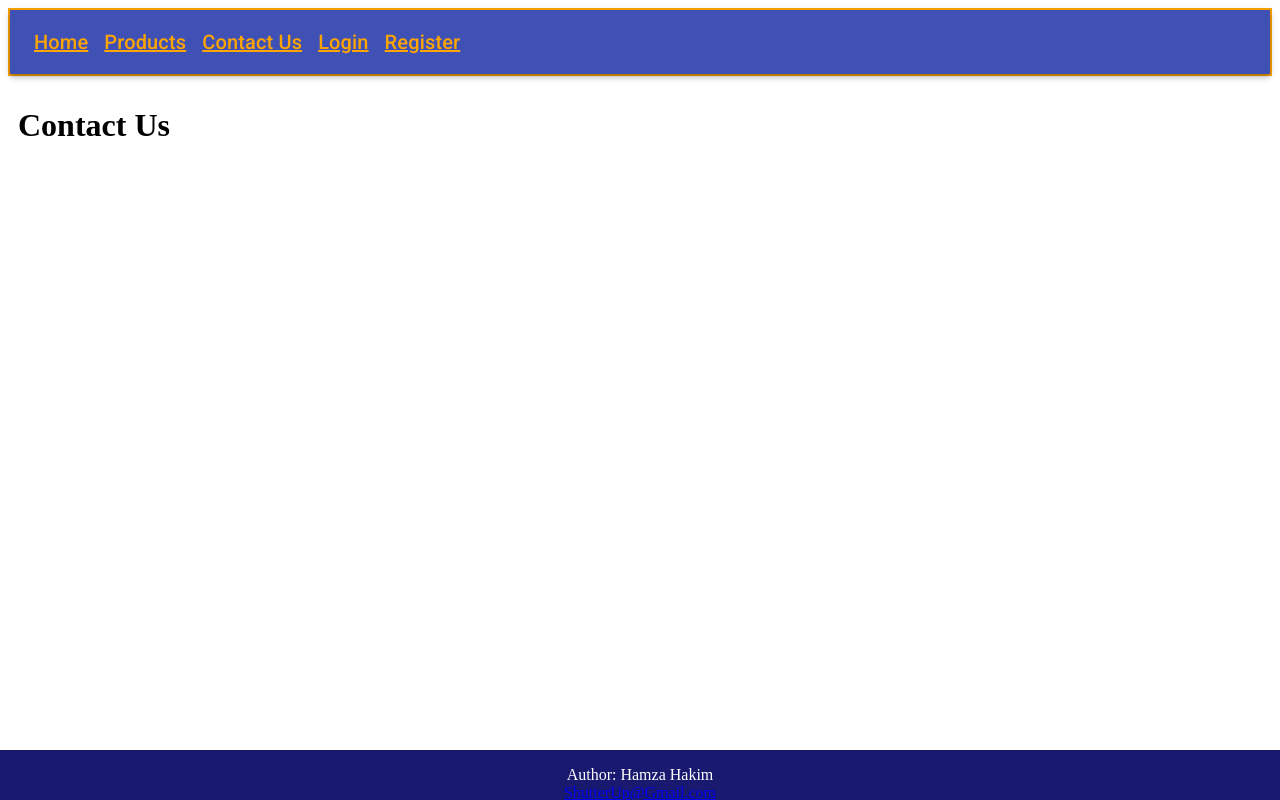
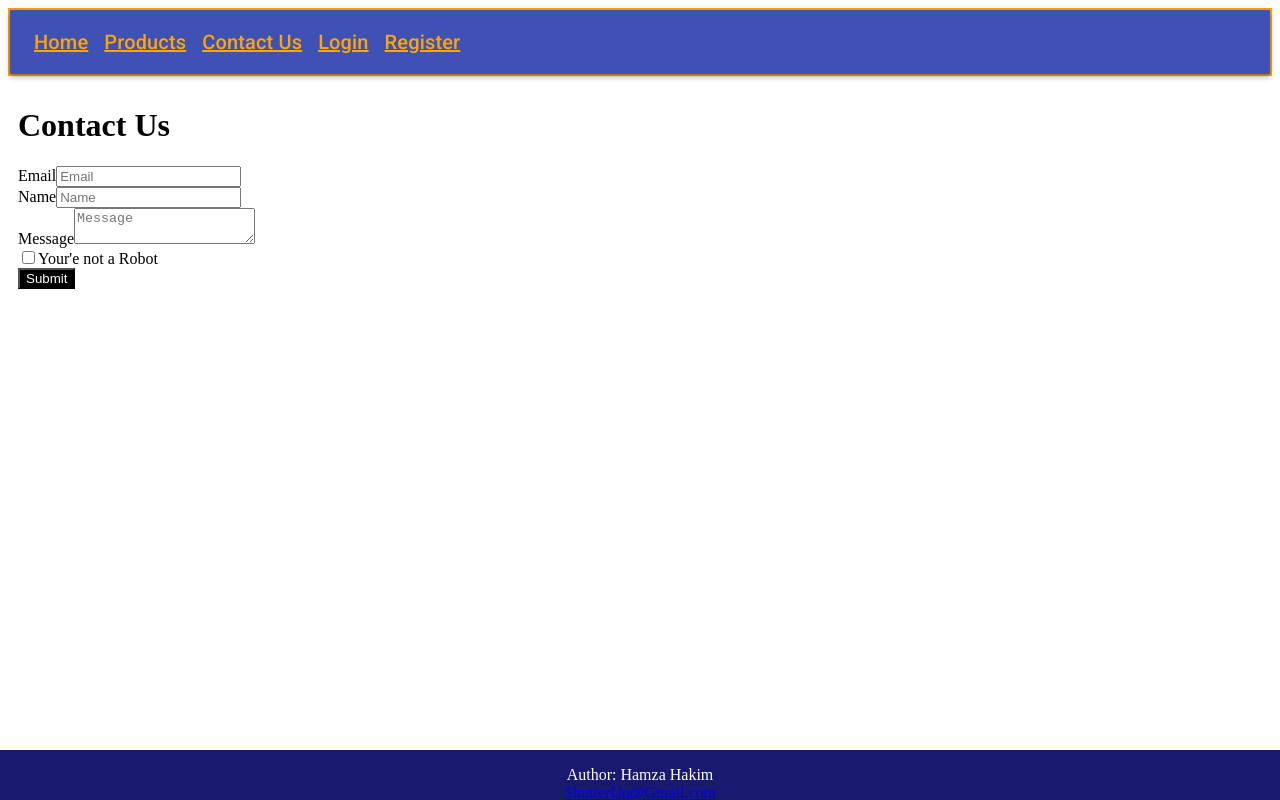
Before and after one commit to SP18-BSE-076/Frontend, a React (Create React App) app: page /contact-us in a window 1280 px wide. Built offline with nearby package versions, Linux system fonts and the light colour scheme.

Commit message:
Update ContactUs.jsx

```diff
--- a/src/components/ContactUs.jsx
+++ b/src/components/ContactUs.jsx
@@ -1,10 +1,37 @@
-import React from "react";
+
+import React from 'react';
+
 const ContactUs = () => {
-  return (
-    <div>
-      <h1>Contact Us</h1>
-    </div>
-  );
-};
+    return ( <div>
+        <h1 className="text-center">
+            Contact Us
+        </h1>
+        <section className="contact py-5">
+        <div className="container">
+        <form className="col-lg-6 offset-lg-3">
+        <div className="form-group">
+        <label for="email">Email</label>
+        <input type="email" id="email" className="form-control" aria-describedby="emailHelp" placeholder="Email"></input>
+        </div>
+        <div className="form-group">
+        <label for="name">Name</label>
+        <input type="text" id="name" className="form-control" placeholder="Name"></input>
+        </div>
+        <div className="form-group">
+        <label for="message">Message</label>
+        <textarea className="form-control" id="message" placeholder="Message" row="5"></textarea>
+        </div>
+        <div className="form-group form-check">
+        <input type="checkbox" className="form-check-input" id="check"></input>
+        <label className="form-check-label" for="check">Your'e not a Robot</label>
+        </div>
+        <div className="text-center">
+        <button className="btn btn-lg btn-color cont-btn" style={{color:"white", backgroundColor:"black"}}>Submit</button>
+        </div>
+        </form>
+        </div>
+        </section>
+    </div> );
+}
 
 export default ContactUs;
```
